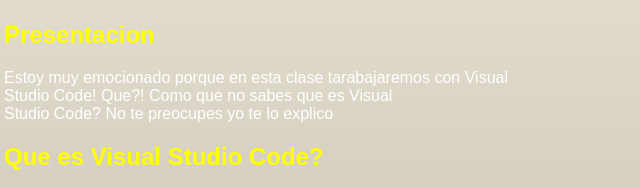
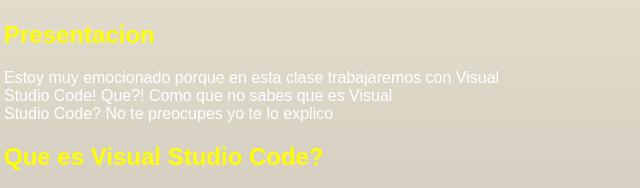
Before and after one commit to mathiasdev123/-Las-herramientas-de-los-programadores-de-verdad-VsCode-, a plain HTML site: page index.html in a window 1280 px wide. Shown: the part 432-620 px from the top of the page, 4-644 px from the left. Drawn offline with Linux system fonts and the light colour scheme.

Commit message:
Update index.html

```diff
--- a/index.html
+++ b/index.html
@@ -25,7 +25,7 @@
 
     <h2 id="Presentacion">Presentacion</h2>
 
-    <p>Estoy muy emocionado porque en esta clase tarabajaremos con Visual <br>
+    <p>Estoy muy emocionado porque en esta clase trabajaremos con Visual <br>
       Studio Code! Que?! Como que no sabes que es Visual <br>
       Studio Code? No te preocupes yo te lo explico</p>
 
```
